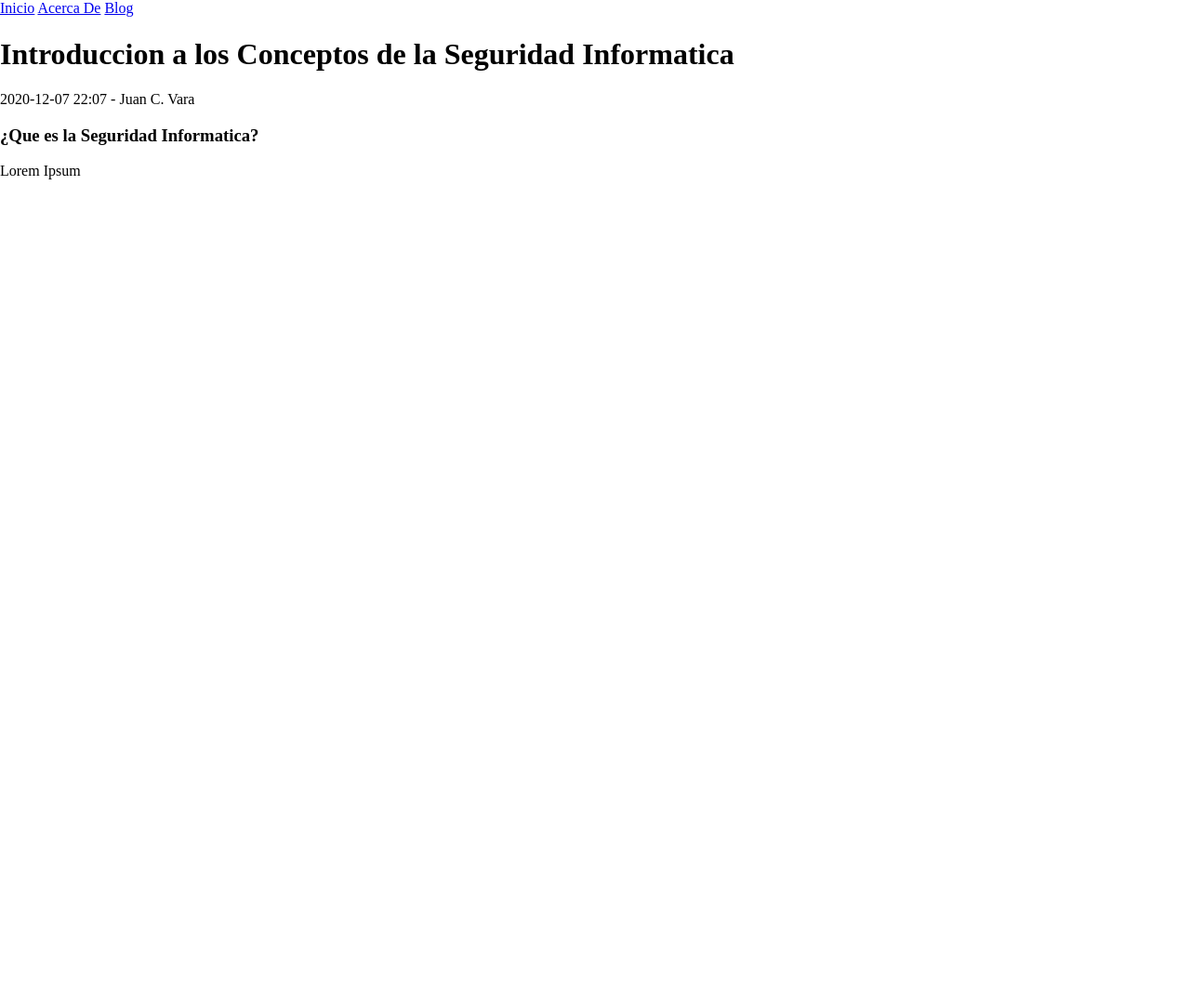
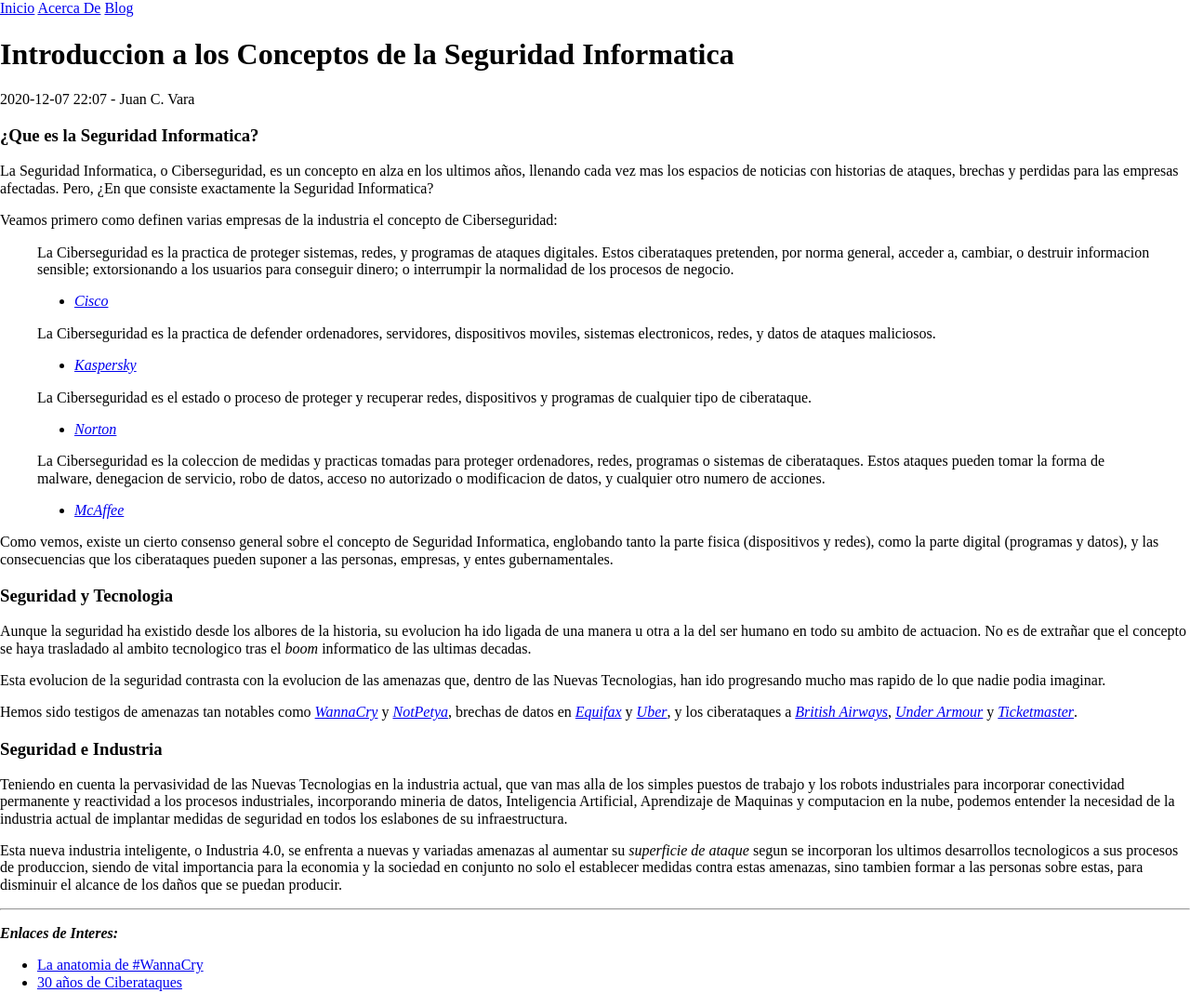
Before and after one commit to aluvar5501/aluvar5501.github.io, a Jekyll site: the page built from _posts/2020-12-07-introduccion-conceptos-seguridad-informatica.md, in a window 1280 px wide. Shown: the whole page at 93% size. Built offline with Jekyll 4.4.1, drawn with Linux system fonts in a browser that asks for light colours; comment, search, counter and statistics services are not loaded; before the commit the page ends 900 px from its top, so only the background shows below that.

Commit message:
Publicada primera version del articulo de Conceptos de Seguridad Informatica

```diff
--- a/_posts/2020-12-07-introduccion-conceptos-seguridad-informatica.md
+++ b/_posts/2020-12-07-introduccion-conceptos-seguridad-informatica.md
@@ -7,4 +7,57 @@ date: '2020-12-07 22:07:00'
 ---
 ### ¿Que es la Seguridad Informatica?
 
-Lorem Ipsum
+La Seguridad Informatica, o Ciberseguridad, es un concepto en alza en los ultimos años, llenando cada vez mas los espacios de noticias con historias de ataques, brechas y perdidas para las empresas afectadas. Pero, ¿En que consiste exactamente la Seguridad Informatica?
+
+Veamos primero como definen varias empresas de la industria el concepto de Ciberseguridad:
+
+> La Ciberseguridad es la practica de proteger sistemas, redes, y programas de ataques digitales. Estos ciberataques pretenden, por norma general, acceder a, cambiar, o destruir informacion sensible; extorsionando a los usuarios para conseguir dinero; o interrumpir la normalidad de los procesos de negocio.
+>
+>  - *[Cisco][1]*
+
+> La Ciberseguridad es la practica de defender ordenadores, servidores, dispositivos moviles, sistemas electronicos, redes, y datos de ataques maliciosos.
+>
+>  - *[Kaspersky][2]*
+
+> La Ciberseguridad es el estado o proceso de proteger y recuperar redes, dispositivos y programas de cualquier tipo de ciberataque.
+>
+>  - *[Norton][3]*
+
+> La Ciberseguridad es la coleccion de medidas y practicas tomadas para proteger ordenadores, redes, programas o sistemas de ciberataques. Estos ataques pueden tomar la forma de malware, denegacion de servicio, robo de datos, acceso no autorizado o modificacion de datos, y cualquier otro numero de acciones.
+>
+>  - *[McAffee][4]*
+
+Como vemos, existe un cierto consenso general sobre el concepto de Seguridad Informatica, englobando tanto la parte fisica (dispositivos y redes), como la parte digital (programas y datos), y las consecuencias que los ciberataques pueden suponer a las personas, empresas, y entes gubernamentales.
+
+### Seguridad y Tecnologia
+
+Aunque la seguridad ha existido desde los albores de la historia, su evolucion ha ido ligada de una manera u otra a la del ser humano en todo su ambito de actuacion. No es de extrañar que el concepto se haya trasladado al ambito tecnologico tras el *boom* informatico de las ultimas decadas.
+
+Esta evolucion de la seguridad contrasta con la evolucion de las amenazas que, dentro de las Nuevas Tecnologias, han ido progresando mucho mas rapido de lo que nadie podia imaginar.
+
+Hemos sido testigos de amenazas tan notables como *[WannaCry][5]* y *[NotPetya][6]*, brechas de datos en *[Equifax][7]* y *[Uber][8]*, y los ciberataques a *[British Airways][9]*, *[Under Armour][10]* y *[Ticketmaster][11]*.
+
+### Seguridad e Industria
+
+Teniendo en cuenta la pervasividad de las Nuevas Tecnologias en la industria actual, que van mas alla de los simples puestos de trabajo y los robots industriales para incorporar conectividad permanente y reactividad a los procesos industriales, incorporando mineria de datos, Inteligencia Artificial, Aprendizaje de Maquinas y computacion en la nube, podemos entender la necesidad de la industria actual de implantar medidas de seguridad en todos los eslabones de su infraestructura.
+
+Esta nueva industria inteligente, o Industria 4.0, se enfrenta a nuevas y variadas amenazas al aumentar su *superficie de ataque* segun se incorporan los ultimos desarrollos tecnologicos a sus procesos de produccion, siendo de vital importancia para la economia y la sociedad en conjunto no solo el establecer medidas contra estas amenazas, sino tambien formar a las personas sobre estas, para disminuir el alcance de los daños que se puedan producir.
+
+---
+***Enlaces de Interes:***
+
+- [La anatomia de #WannaCry](https://www.pandasecurity.com/es/mediacenter/src/uploads/2017/05/WC-info_ckc-es-1-1100x953.jpg "La anatomia de #WannaCry")
+- [30 años de Ciberataques](https://www.pandasecurity.com/es/mediacenter/panda-security/30-anos-ciberataques-barrotes-wannacry/ "30 años de Ciberataques")
+
+
+[1]:  https://www.cisco.com/c/en/us/products/security/what-is-cybersecurity.html "What is Cybersecurity? - Cisco"
+[2]:  https://www.kaspersky.com/resource-center/definitions/what-is-cyber-security "What is Cybersecurity? Definition, Types and User Protection - Kaspersky"
+[3]:  https://us.norton.com/internetsecurity-malware-what-is-cybersecurity-what-you-need-to-know.html "What is Cybersecurity? Cybersecurity Explained - Norton"
+[4]:  https://www.mcafee.com/enterprise/en-us/security-awareness/cybersecurity.html "What is Cybersecurity? - McAffee"
+[5]:  https://www.kaspersky.es/resource-center/threats/ransomware-wannacry "Todo sobre el Ransomware WannaCry - Kaspersky"
+[6]:  https://revistaempresarial.com/tecnologia/seguridad-informatica/notpetya-sabemos-momento/ "NotPetya: lo que sabemos hasta el momento - Revista Empresarial y Laboral"
+[7]:  https://www.ciberseguridadpyme.es/destacado/equifax-fallo-ciberseguridad/ "Un fallo de ciberseguridad en Equifax pone al descubierto a 145 millones de personas"
+[8]:  https://www.itdigitalsecurity.es/vulnerabilidades/2018/09/uber-pagara-148-millones-de-dolares-por-la-brecha-de-seguridad "Uber pagará 148 millones de dólares por la brecha de seguridad"
+[9]:  https://elpais.com/economia/2019/07/08/actualidad/1562569904_267036.html "Multa de 205 millones a British Airways por el robo de datos de los clientes"
+[10]: https://cybersecuritynews.es/el-ataque-a-myfitnesspal-de-under-armour-afecta-a-150-millones-de-usuarios/ "El ataque a MyFitnessPal de Under Armour afecta a 150 millones de usuarios"
+[11]: https://www.xataka.com/seguridad/ticketmaster-sufre-fallo-seguridad-que-compromete-datos-miles-usuarios "Ticketmaster sufre un fallo de seguridad: qué ha pasado y por qué tienes que reiniciar tu contraseña"
```
